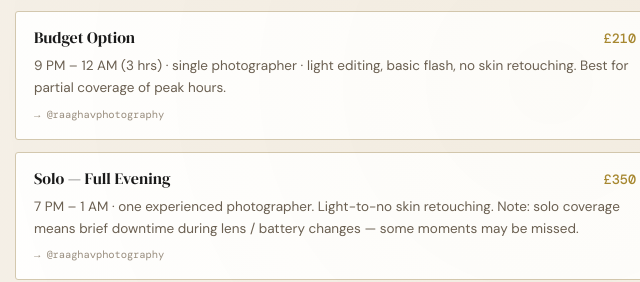
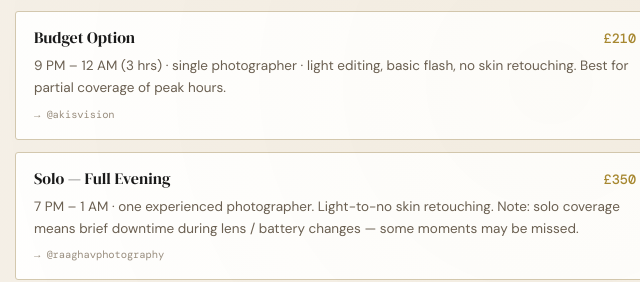
Before and after one commit to raaghavkk/Photosoc, a plain HTML site: page index.html in a window 1280 px wide. Shown: the part 2296-2578 px from the top of the page, 305-945 px from the left. Drawn offline with nearby package versions, Linux system fonts and the light colour scheme.

Commit message:
small changes

```diff
--- a/index.html
+++ b/index.html
@@ -1032,7 +1032,7 @@
               <div class="pkg-price">£210</div>
             </div>
             <div class="pkg-desc">9 PM – 12 AM (3 hrs) · single photographer · light editing, basic flash, no skin retouching. Best for partial coverage of peak hours.</div>
-            <div class="pkg-handles">→ @raaghavphotography</div>
+            <div class="pkg-handles">→ @akisvision</div>
           </div>
 
           <div class="pkg">
```
